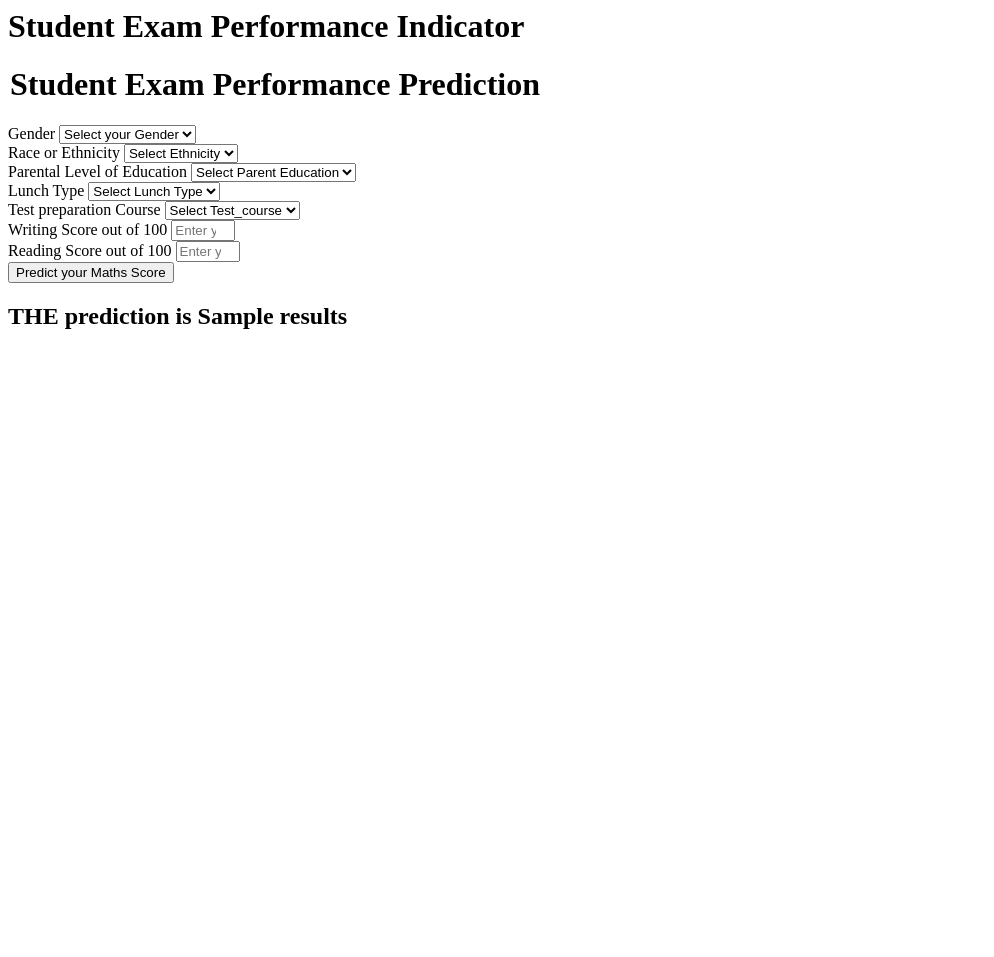
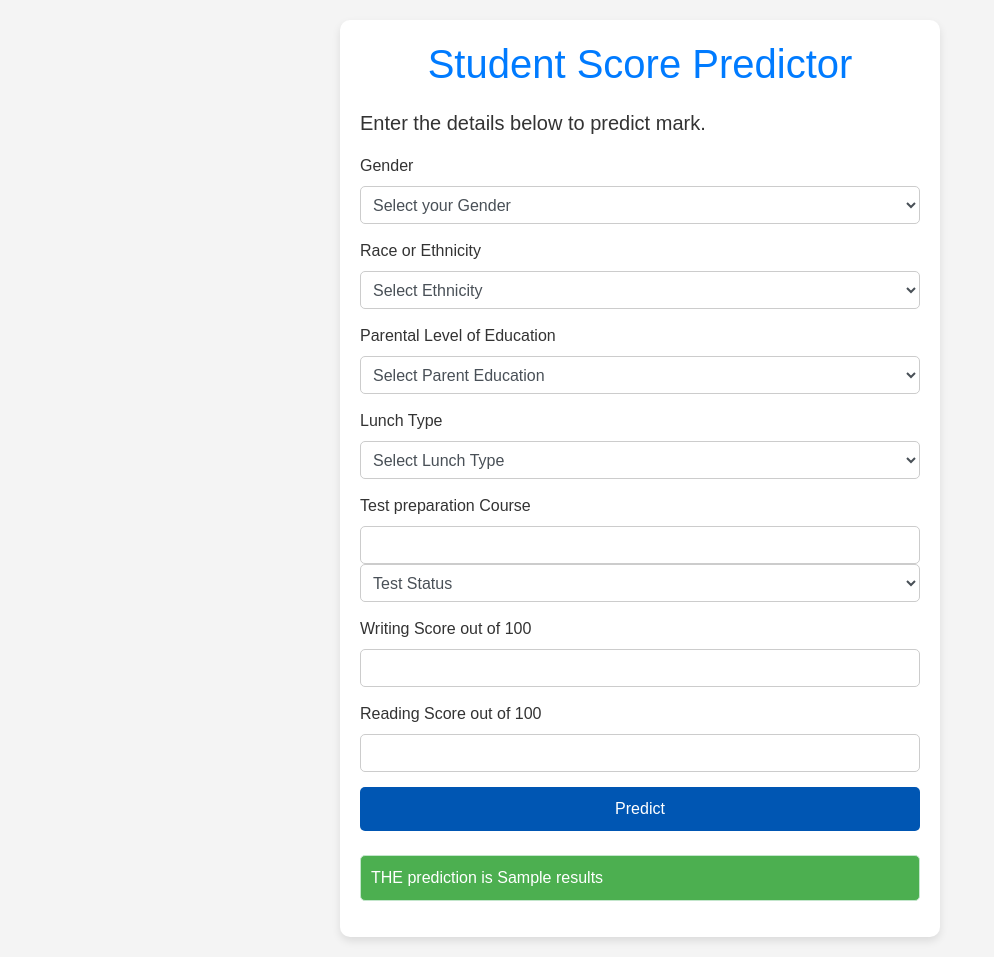
Before and after one commit to Amallmmd/Students_Score_Predictor, a Flask app: template templates/home.html in a window 1280 px wide. Shown: the whole page, without its empty margins (0-994 px from the left). Before the commit the page ends 329 px from the top, so only its background shows below. Run offline with Flask 3, Linux system fonts and the light colour scheme; the template is opened without the code that fills it: most values are stand-ins (such as "Sample title", 1, 10 or a date in 2020); some libraries are stand-ins or nearby versions.

Commit message:
Updated front-end design

```diff
--- /dev/null
+++ b/static/css/style.css
@@ -0,0 +1,58 @@
+/* static/css/style.css */
+
+body {
+    font-family: 'Arial', sans-serif;
+    background-color: #f4f4f4;
+    color: #333;
+    margin: 0;
+    padding: 0;
+}
+
+.container {
+    max-width: 600px;
+    margin: 20px auto;
+    padding: 20px;
+    background-color: #fff;
+    box-shadow: 0 4px 8px rgba(0,0,0,0.1);
+    border-radius: 10px;
+}
+
+.header {
+    text-align: center;
+    color: #007bff;
+    margin-bottom: 20px;
+}
+
+.form-group {
+    margin-bottom: 15px;
+}
+
+.form-control {
+    width: 100%;
+    padding: 8px;
+    border: 1px solid #ccc;
+    border-radius: 5px;
+}
+
+.btn-primary {
+    width: 100%;
+    padding: 10px;
+    border: none;
+    background-color: #0056b3;
+    color: white;
+    font-size: 16px;
+    cursor: pointer;
+    border-radius: 5px;
+}
+
+.btn-primary:hover {
+    background-color: #004085;
+}
+
+.alert {
+    padding: 10px;
+    color: white;
+    background-color: #4CAF50;
+    border-radius: 5px;
+    margin-top: 20px;
+}
--- a/templates/home.html
+++ b/templates/home.html
@@ -1,4 +1,131 @@
-<html>
+
+<!DOCTYPE html>
+<html lang="en">
+<head>
+    <meta charset="UTF-8">
+    <meta name="viewport" content="width=device-width, initial-scale=1.0">
+    <title>Mark</title>
+    <link href="https://maxcdn.bootstrapcdn.com/bootstrap/4.5.2/css/bootstrap.min.css" rel="stylesheet">
+    <link rel="stylesheet" href="{{ url_for('static', filename='css/style.css') }}">
+</head>
+<body>
+    <div class="container">
+        <h1 class="header">Student Score Predictor</h1>
+        <p class="lead">Enter the details below to predict mark.</p>
+
+        <form action="{{ url_for('predict_data_section')}}" method="post">
+            <div class="form-group">
+                <label for="Type">Gender</label>
+                <select class="form-control" name="gender" placeholder="Enter you Gender" required>
+                    <option class="placeholder" selected disabled value="">Select your Gender</option>
+                    <option value="male">
+                        Male
+                    </option>
+                    <option value="female">
+                        Female
+                    </option>
+                </select>
+                <!-- <input type="text" class="form-control" id="Type" name="Type" required> -->
+            </div>
+            <div class="form-group">
+                <label for="Air_temperature_K">Race or Ethnicity</label>
+                <select class="form-control" name="ethnicity" placeholder="Enter you ethnicity" required>
+                    <option class="placeholder" selected disabled value="">Select Ethnicity</option>
+                    <option value="group A">
+                        Group A
+                    </option>
+                    <option value="group B">
+                        Group B
+                    </option>
+                    <option value="group C">
+                        Group C
+                    </option>
+                    <option value="group D">
+                        Group D
+                    </option>
+                    <option value="group E">
+                        Group E
+                    </option>
+                </select>
+            </div>
+            <div class="form-group">
+                <label for="Process_temperature_K">Parental Level of Education</label>
+                <select class="form-control" name="parental_level_of_education"
+                placeholder="Enter you Parent Education" required>
+                <option class="placeholder" selected disabled value="">Select Parent Education</option>
+                <option value="associate's degree">
+                    associate's degree
+                </option>
+                <option value="bachelor's degree">
+                    bachelor's degree
+                </option>
+                <option value="high school">
+                    high school
+                </option>
+                <option value="master's degree">
+                    master's degree
+                </option>
+                <option value="some college">
+                    some college
+                </option>
+                <option value="some high school">
+                    some high school
+                </option>
+            </select>
+                <!-- <input type="number" class="form-control" id="Process_temperature_K" name="Process_temperature_K" step="any" required> -->
+            </div>
+            <div class="form-group">
+                <label for="Rotational_speed_rpm">Lunch Type</label>
+                <!-- <input type="number" class="form-control" id="Rotational_speed_rpm" name="Rotational_speed_rpm" required> -->
+                <select class="form-control" name="lunch" placeholder="Enter you Lunch" required>
+                    <option class="placeholder" selected disabled value="">Select Lunch Type</option>
+                    <option value="free/reduced">
+                        free/subsidized
+                    </option>
+                    <option value="standard">
+                        standard
+                    </option>
+                </select>
+            </div>
+            <div class="form-group">
+                <label for="Torque_Nm">Test preparation Course</label>
+                <input type="text" class="form-control" id="Torque_Nm" name="Torque_Nm" step="any" required>
+                <select class="form-control" name="test_preparation_course" placeholder="Enter you Course"
+                required>
+                <option class="placeholder" selected disabled value="">Test Status</option>
+                <option value="none">
+                    None
+                </option>
+                <option value="completed">
+                    Completed
+                </option>
+            </select>
+            </div>
+            <div class="form-group">
+                <label for="Tool_wear_min">Writing Score out of 100</label>
+                <input type="number" class="form-control" id="Tool_wear_min" name="Tool_wear_min" step="any" required>
+            </div>
+            <div class="form-group">
+                <label for="Tool_wear_min">Reading Score out of 100</label>
+                <input type="number" class="form-control" id="Tool_wear_min" name="Tool_wear_min" step="any" required>
+            </div>
+            <button type="submit" class="btn btn-primary">Predict</button>
+        </form>
+
+        {% if results %}
+            <div class="alert alert-success mt-4" role="alert">
+                THE prediction is {{results}}
+                <!-- {{ results }} -->
+            </div>
+        {% endif %}
+    </div>
+    <script src="https://code.jquery.com/jquery-3.5.1.slim.min.js"></script>
+    <script src="https://cdn.jsdelivr.net/npm/@popperjs/core@2.9.2/dist/umd/popper.min.js"></script>
+    <script src="https://maxcdn.bootstrapcdn.com/bootstrap/4.5.2/js/bootstrap.min.js"></script>
+</body>
+
+
+<!-- <html>
 <body>
     <div class="login">
        <h1>Student Exam Performance Indicator</h1>
@@ -108,4 +235,4 @@
        THE  prediction is {{results}}
     </h2>
    <body>
-</html>
+</html> -->
```
Also changed, not shown: src/pipeline/predict_pipeline.py (+11 -2 lines).
